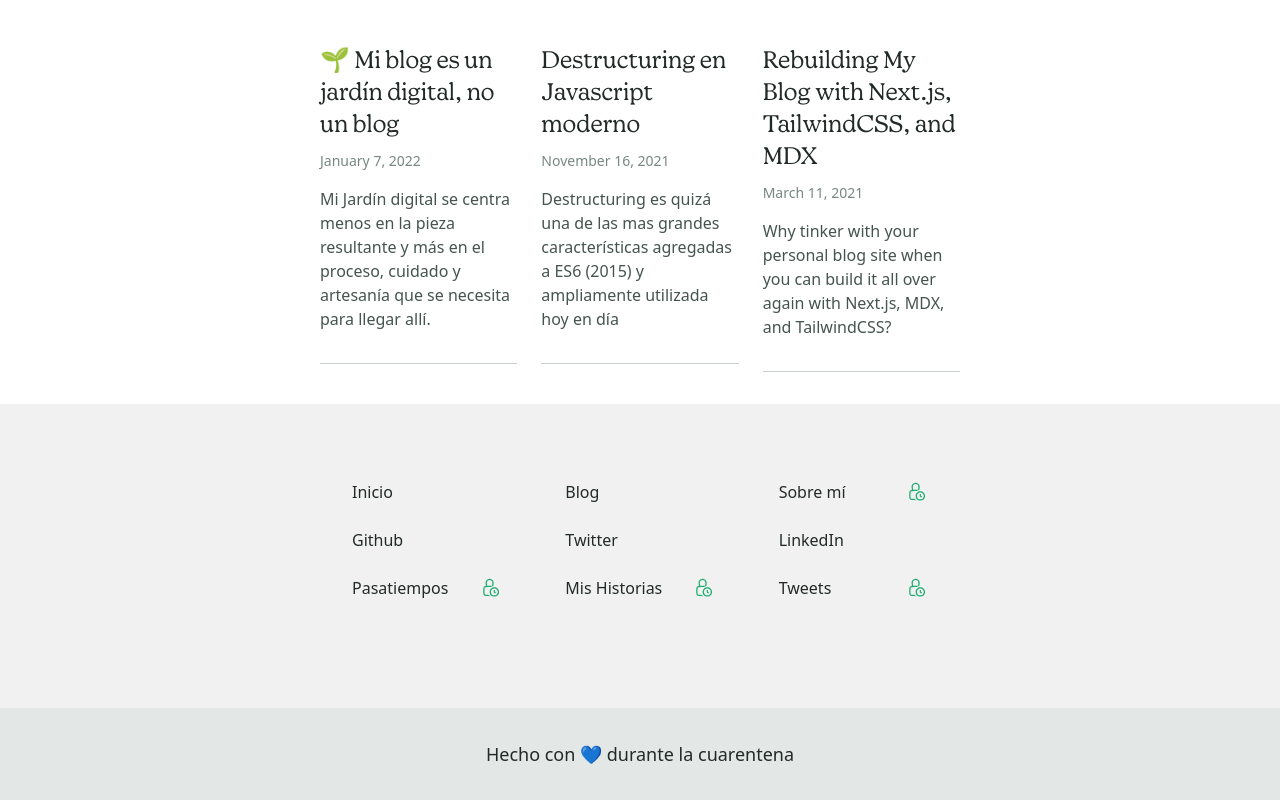
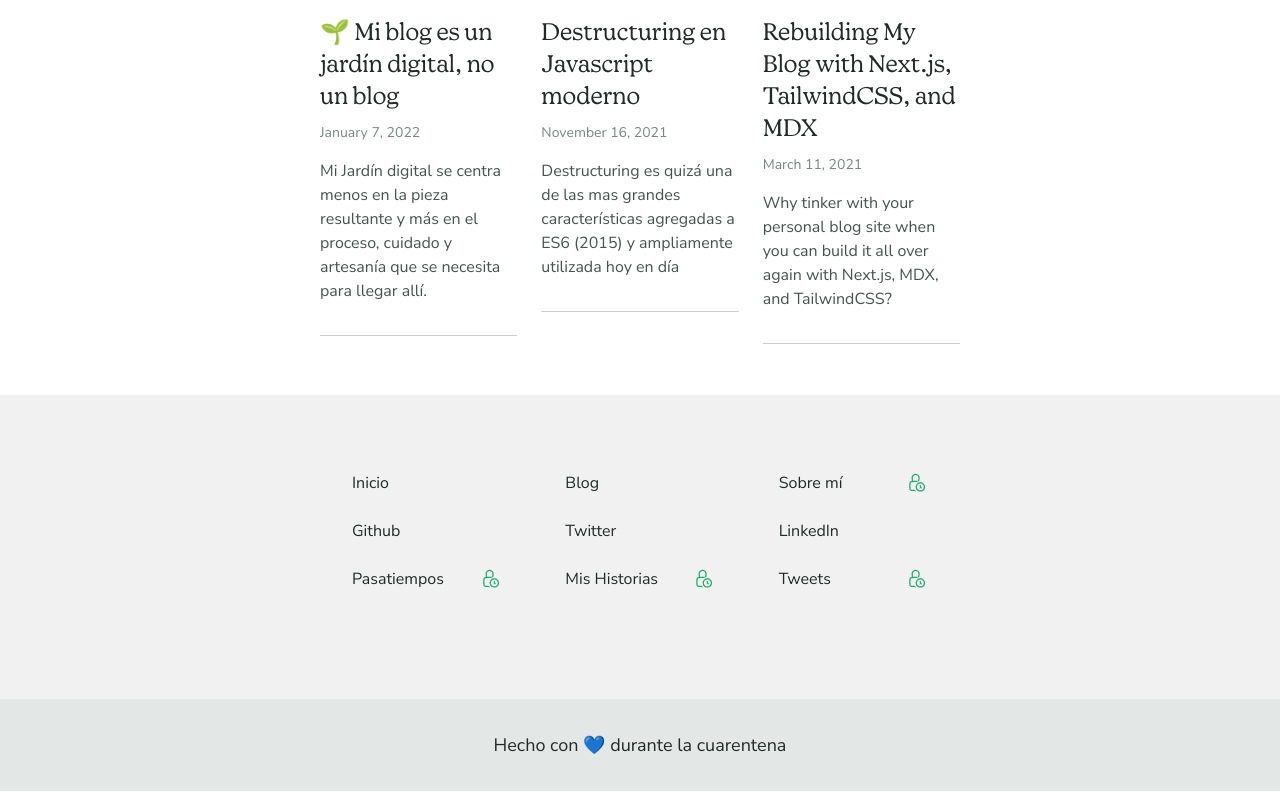
Before and after one commit to wilsonquispealanoca/wilsonquispe.io, a Next.js app: page /blog in a window 1280 px wide. Shown: the part 405-1205 px from the top of the page. Built offline with nearby package versions, Linux system fonts and the light colour scheme.

Commit message:
Fix: styles font

```diff
--- a/components/atoms/postTitle.jsx
+++ b/components/atoms/postTitle.jsx
@@ -1,6 +1,6 @@
 export default function PostTitle({ children }) {
   return (
-    <h1 className="font-means text-4xl leading-none md:text-6xl lg:text-7xl md:leading-none mb-6 mx-8 md:mx-32 lg:mx-56 xl:mx-80 mt-24 dark:text-primary-dark">
+    <h1 className="font-means text-5xl leading-none md:text-6xl lg:text-7xl md:leading-none mb-6 mx-8 md:mx-32 lg:mx-56 xl:mx-80 mt-24 dark:text-primary-dark">
       {children}
     </h1>
   )
--- a/components/molecules/footer.jsx
+++ b/components/molecules/footer.jsx
@@ -65,7 +65,7 @@ const dataFooter = [
 
 export default function Footer() {
   return (
-    <footer className="bg-card dark:bg-background-dark w-full py-16 md:pb-0 md:px-32 lg:px-56 xl:px-80 ">
+    <footer className="font-sans bg-card dark:bg-background-dark w-full py-16 md:pb-0 md:px-32 lg:px-56 xl:px-80 ">
       <ul className="lg:grid lg:grid-cols-3 lg:pb-24">
         {
           dataFooter.map(({id, href, target, rel, text, icon}) =>
--- a/components/molecules/meta.jsx
+++ b/components/molecules/meta.jsx
@@ -59,6 +59,7 @@ export default function Meta({ url, title, description, ogImage, fbAppID, twitte
 			<meta itemProp="description" content={description}></meta>
 
 			<link rel='icon' href='/favicon.ico' />
+      <link href="https://fonts.googleapis.com/css2?family=Nunito+Sans:wght@400;700&amp;display=swap" rel="stylesheet"></link>
     </Head>
   );
 }
--- a/components/molecules/post-header.jsx
+++ b/components/molecules/post-header.jsx
@@ -8,13 +8,13 @@ export default function PostHeader({ title, date, author, excerpt }) {
     <>
       <div className="dark:bg-background-dark py-8 lg:pb-10">
         <PostTitle>{title}</PostTitle>
-        <h2 className="text-lg font-light px-8 md:px-32 lg:px-56 xl:px-80 pb-4 dark:text-secondary-dark">{excerpt}</h2>
+        <h2 className="text-lg font-sans px-8 md:px-32 lg:px-56 xl:px-80 pb-4 dark:text-secondary-dark">{excerpt}</h2>
         <div className="mx-8 md:mx-32 lg:mx-56 xl:mx-80">
           <div className="flex place-items-center justify-between text-md text-secondary-text dark:text-tertiary-dark">
             <div className="flex items-center">
               <Avatar name={author.name} picture={author.picture} />
               <span className="ml-3 lg:ml-4 mr-1">Escrito por:
-                <span className='text-primary-text dark:text-primary-dark ml-2'>{author.name}</span>
+                <span className="text-primary-text dark:text-primary-dark ml-2">{author.name}</span>
               </span>
             </div>
             <DateFormatter dateString={date} />
--- a/components/molecules/postBody.jsx
+++ b/components/molecules/postBody.jsx
@@ -1,7 +1,7 @@
 import markdownStyles from './markdown-styles.module.css'
 export default function PostBody({ content }) {
   return (
-    <div className="max-w-2xl mx-8 md:mx-32 lg:mx-56 xl:mx-80 pb-1">
+    <div className="max-w-2xl mx-8 md:mx-32 lg:mx-56 xl:mx-80 pb-16">
         <div
           className={markdownStyles['markdown']}
           dangerouslySetInnerHTML={{ __html: content }}
--- a/components/templates/layout.jsx
+++ b/components/templates/layout.jsx
@@ -1,10 +1,9 @@
-import Head from "next/head";
 import Footer from "../molecules/footer";
 
 export default function Layout({children}) {
   return (
     <>
-      <div className="min-h-screen bg-white dark:bg-background-dark">
+      <div className="font-sans min-h-screen bg-white dark:bg-background-dark">
         <main>{children}</main>
       </div>
       <Footer />
--- a/styles/globals.css
+++ b/styles/globals.css
@@ -17,12 +17,6 @@
 @font-face {
   font-family: "Means-Web";
   src: url("../public/fonts/Means_Light_Web.otf");
-  font-display: swap;
-}
-
-@font-face {
-  font-family: "Satoshi-Light";
-  src: url("../public/fonts/Satoshi-Light.otf");
   font-display: swap;
 }
 
--- a/tailwind.config.js
+++ b/tailwind.config.js
@@ -33,7 +33,8 @@ module.exports = {
       },
       fontFamily: {
         means: ["Means-web"],
-        satoshilight: ["Satoshi-Light", ...defaultTheme.fontFamily.sans],
+        sans: ['Nunito Sans', 'sans-serif'],
+
       },
       spacing: {
         "border": '4px',
```
Also changed, not shown: components/molecules/markdown-styles.module.css (+4 -4 lines).
